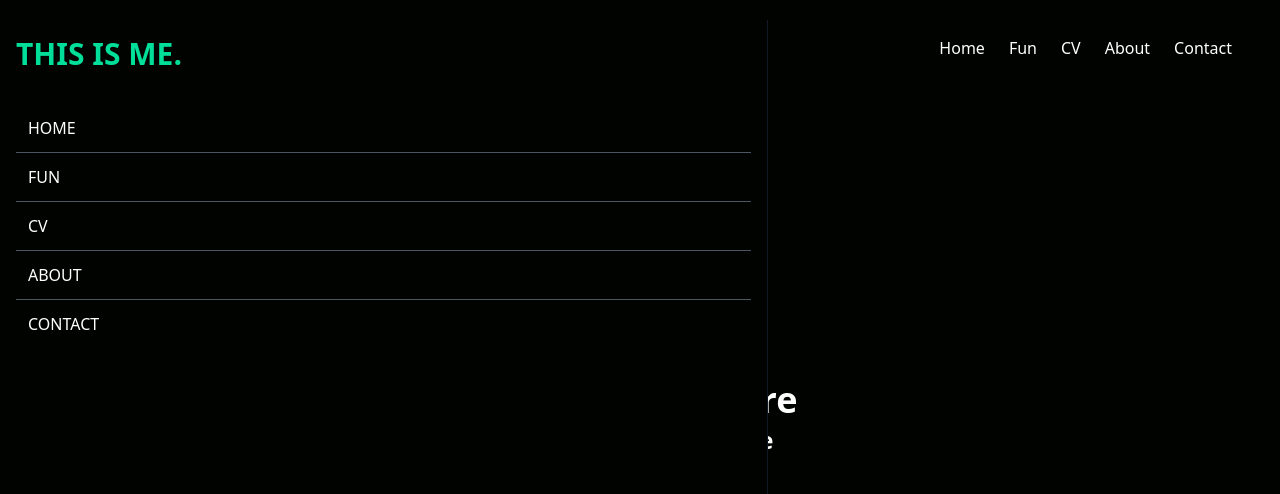
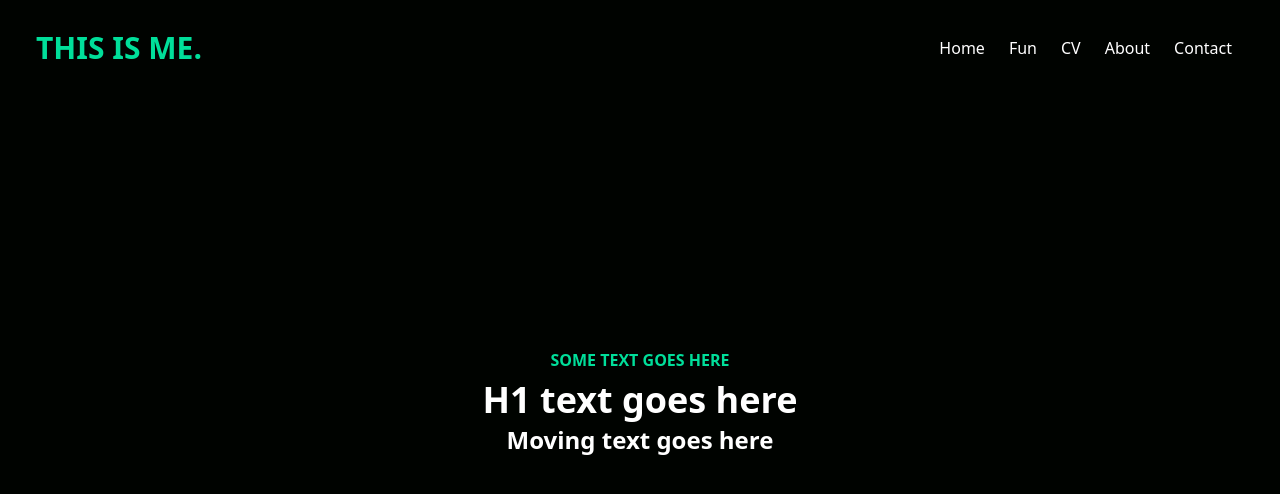
Before and after one commit to gustavwiese/tailwind-react-fun, a React (Create React App) app: page / in a window 1280 px wide. Shown: the top 494 px of the page. Built offline with nearby package versions, Linux system fonts and the light colour scheme.

Commit message:
Update navbar.jsx

```diff
--- a/src/components/navbar.jsx
+++ b/src/components/navbar.jsx
@@ -2,7 +2,7 @@ import React, { useState } from "react";
 import { AiOutlineMenu, AiOutlineClose } from "react-icons/ai";
 
 const Navbar = () => {
-  const [nav, setNav] = useState(false);
+  const [nav, setNav] = useState(true);
 
   const handleNav = () => {
     setNav(!nav);
```
